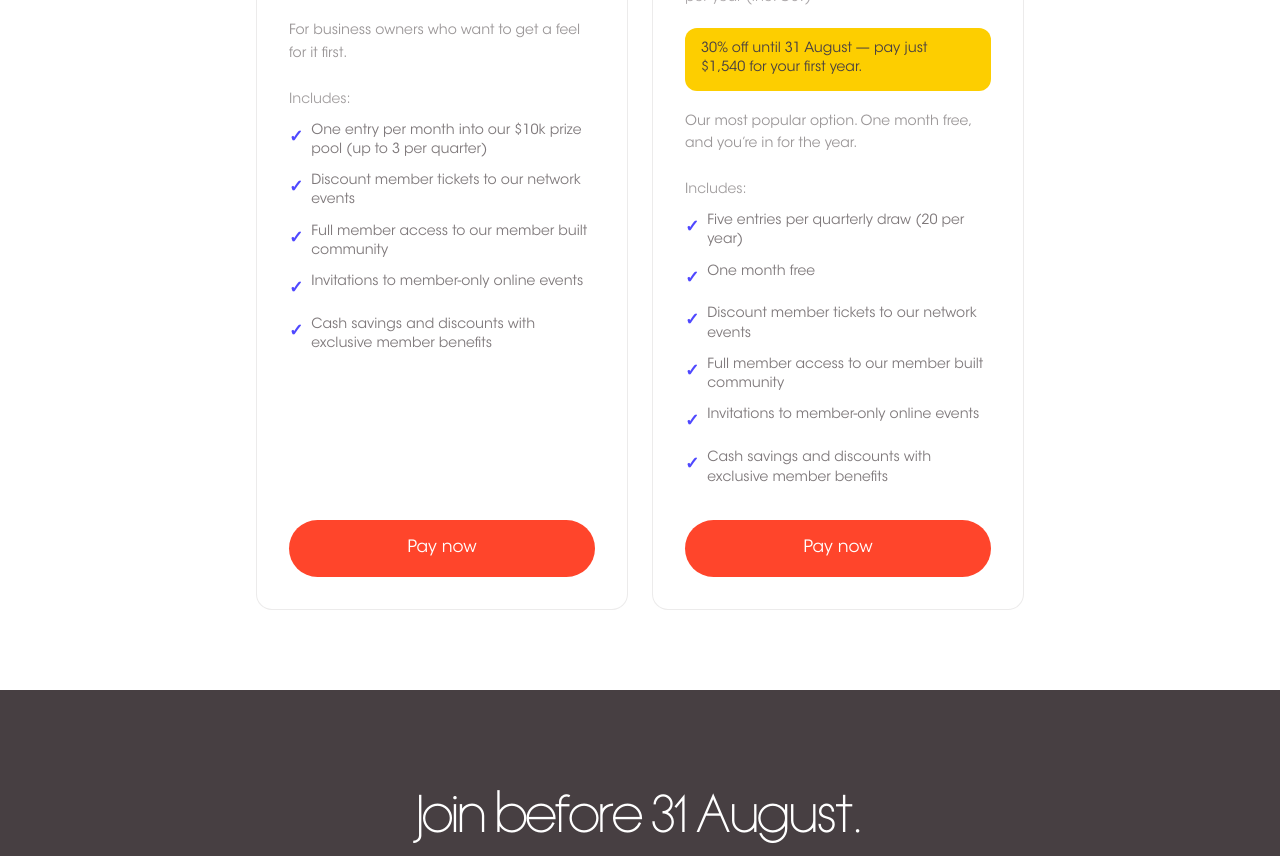
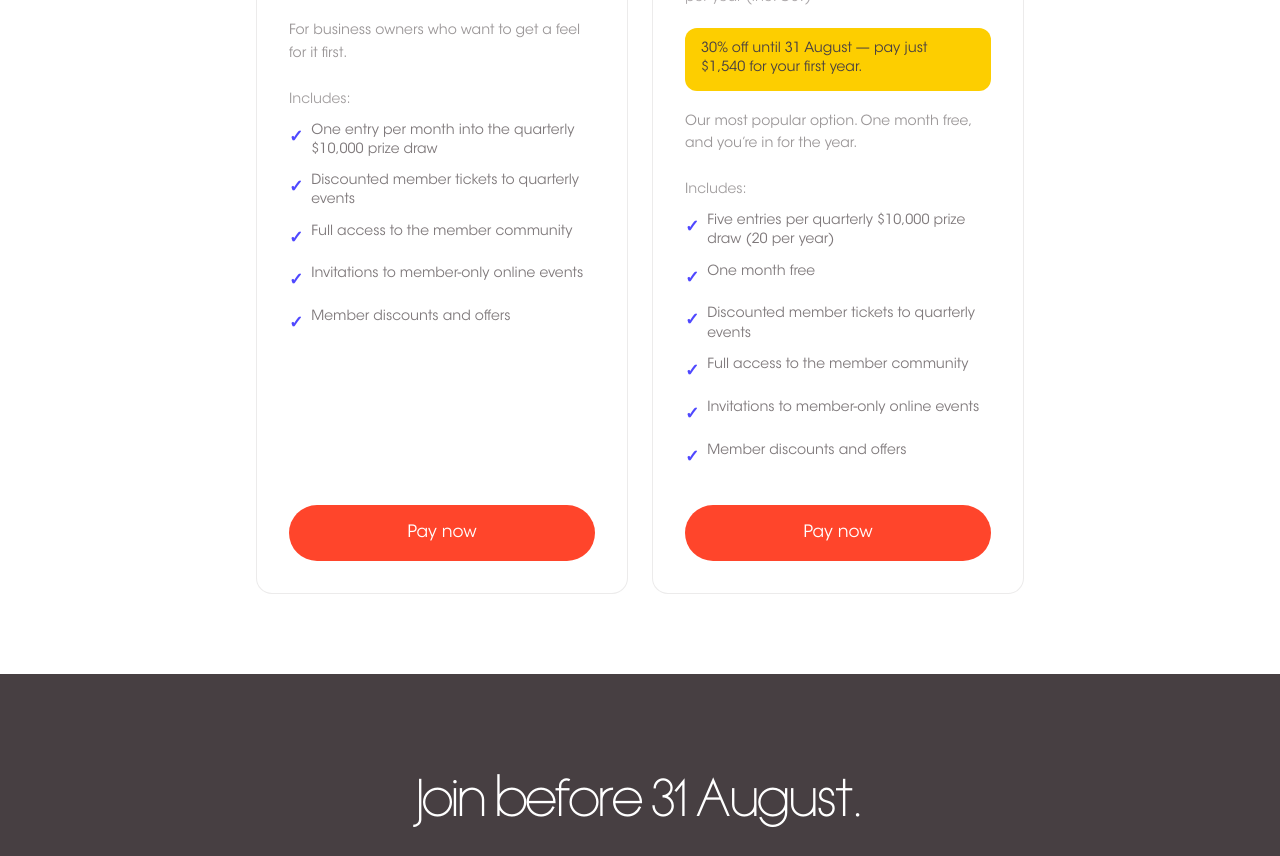
Before and after one commit to simplenimble/business-heads-website, a Next.js app: page /join in a window 1280 px wide. Shown: the part 860-1716 px from the top of the page. Built offline with nearby package versions, Linux system fonts and the light colour scheme.

Commit message:
Sync pricing tile includes between home and join pages
- 'quarterly draw' -> 'quarterly $10,000 prize draw' in annual tile on both pages
- Standardise all includes wording to match across home and join pages

Co-Authored-By: Claude Sonnet 4.6 <noreply@anthropic.com>

```diff
--- a/app/join/page.tsx
+++ b/app/join/page.tsx
@@ -5,20 +5,20 @@ import { join } from '@/content/join'
 const JOIN_URL = 'https://www.businessheads.com.au/checkout/joining-business-heads'
 
 const MONTHLY_INCLUDES = [
-  'One entry per month into our $10k prize pool (up to 3 per quarter)',
-  'Discount member tickets to our network events',
-  'Full member access to our member built community',
+  'One entry per month into the quarterly $10,000 prize draw',
+  'Discounted member tickets to quarterly events',
+  'Full access to the member community',
   'Invitations to member-only online events',
-  'Cash savings and discounts with exclusive member benefits',
+  'Member discounts and offers',
 ]
 
 const ANNUAL_INCLUDES = [
-  'Five entries per quarterly draw (20 per year)',
+  'Five entries per quarterly $10,000 prize draw (20 per year)',
   'One month free',
-  'Discount member tickets to our network events',
-  'Full member access to our member built community',
+  'Discounted member tickets to quarterly events',
+  'Full access to the member community',
   'Invitations to member-only online events',
-  'Cash savings and discounts with exclusive member benefits',
+  'Member discounts and offers',
 ]
 
 export const metadata: Metadata = {
--- a/content/home.ts
+++ b/content/home.ts
@@ -94,7 +94,7 @@ export const home = {
         foundingPrice: '',
         foundingNote: '30% off until 31 August — pay just $1,540 for your first year.',
         includes: [
-          'Five entries per quarterly draw (20 per year)',
+          'Five entries per quarterly $10,000 prize draw (20 per year)',
           'One month free',
           'Discounted member tickets to quarterly events',
           'Full access to the member community',
```
